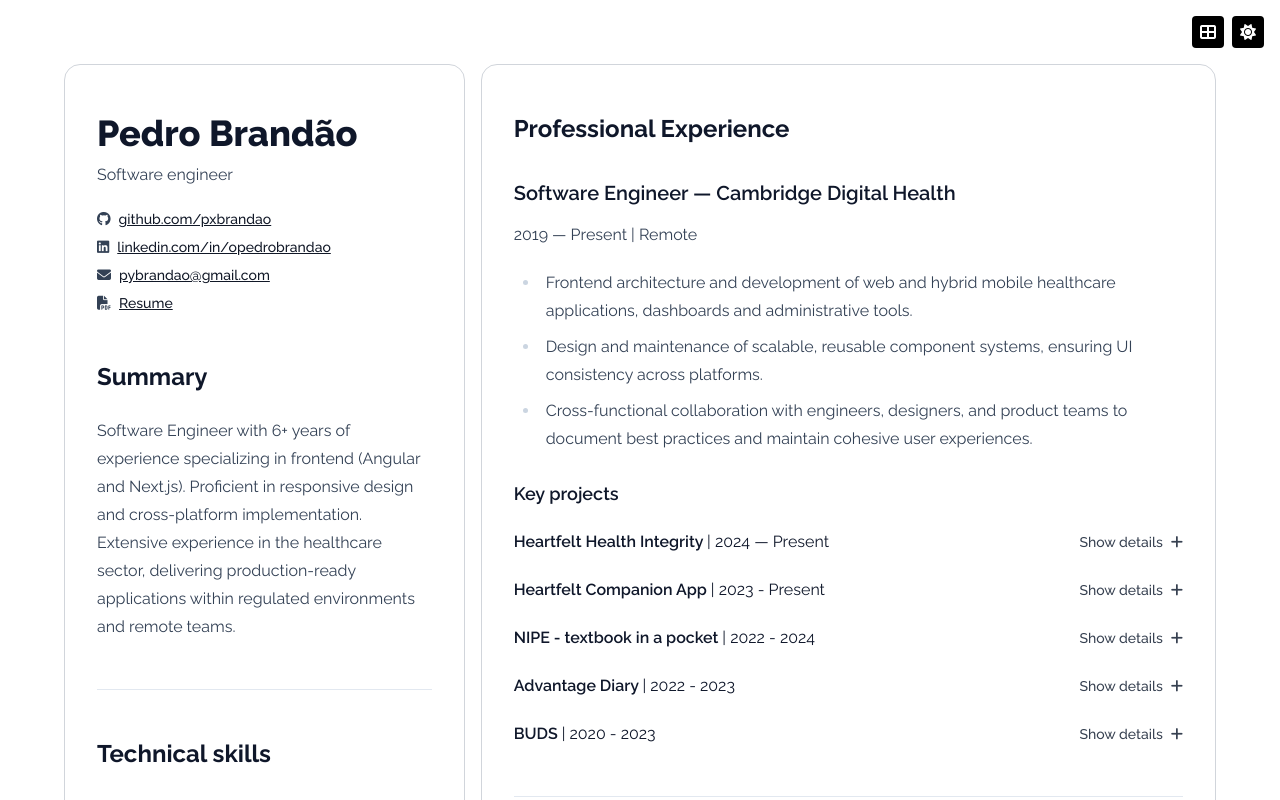
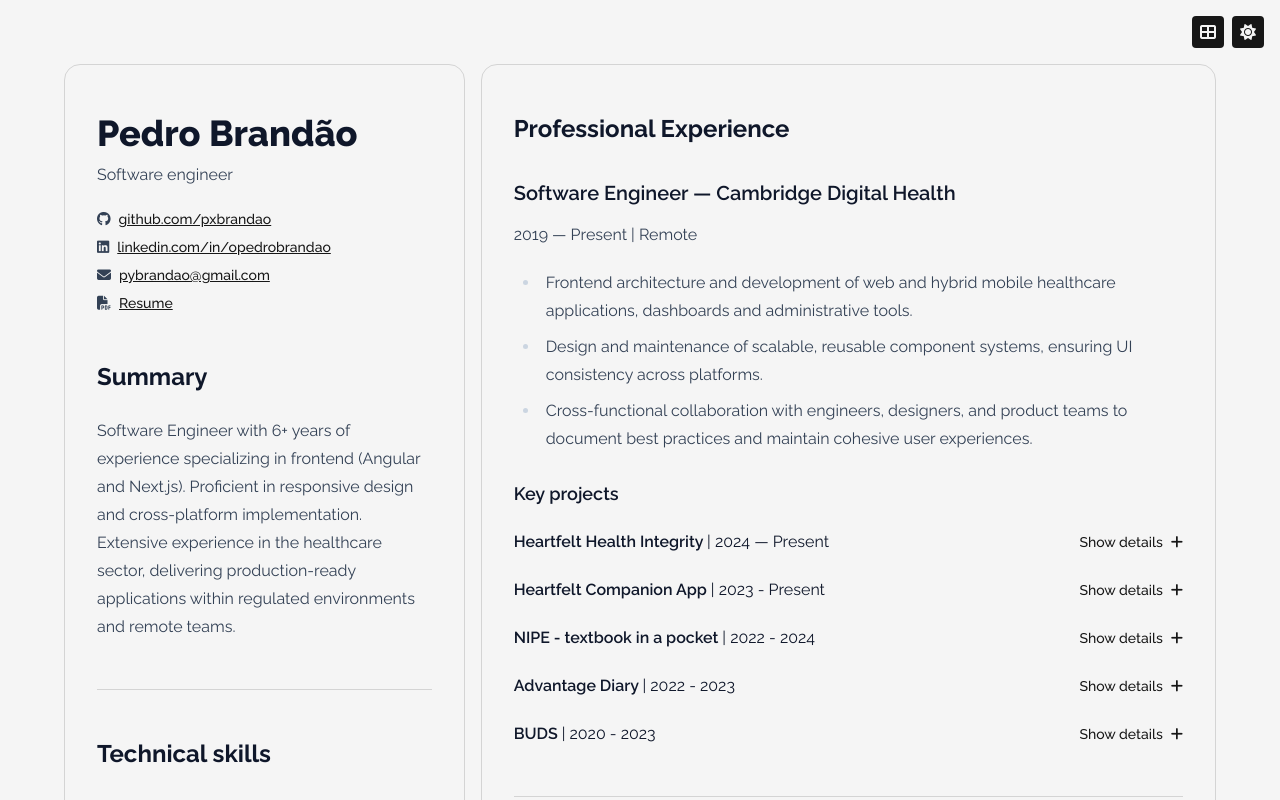
Before and after one commit to pxbrandao/pxbrandao.github.io, a plain HTML site: page index.html in a window 1280 px wide. Shown: the top 800 px of the page. Drawn offline with nearby package versions, Linux system fonts and the light colour scheme.

Commit message:
feat: override tailwind "grayish" styles [skip ci]

```diff
--- a/details-toggle.js
+++ b/details-toggle.js
@@ -6,7 +6,7 @@ class DetailsToggle extends HTMLElement {
     this.innerHTML = `
       <button type="button"
               class="flex items-center gap-2 text-sm font-medium
-                     text-gray-700 dark:text-gray-300
+                     text-neutral-900 dark:text-neutral-100
                      hover:underline focus:outline-none"
               aria-expanded="false">
               <span>Show details</span>
--- a/index.html
+++ b/index.html
@@ -32,7 +32,7 @@
     <script type="module" src="details-toggle.js"></script>
   </head>
 
-  <body class="bg-white text-gray-900 dark:bg-black dark:text-gray-100">
+  <body class="bg-neutral-100 text-neutral-900 dark:bg-neutral-900 dark:text-neutral-100">
     <header class="fixed w-full">
       <div class="flex justify-end p-4 gap-2">
         <layout-toggle></layout-toggle>
@@ -40,10 +40,10 @@
       </div>
     </header>
 
-    <main class="prose prose-slate dark:prose-invert max-w-4xl mx-auto py-16">
+    <main class="prose prose-slate dark:prose-invert max-w-4xl ml-16 py-16">
       <div
         id="left-col"
-        class="px-8 border-0 border-gray-300 dark:border-gray-700 xl:border rounded-2xl"
+        class="px-8 border-0 border-neutral-300 dark:border-neutral-700 xl:border rounded-2xl"
       >
         <section
           id="summary"
@@ -60,7 +60,7 @@
               <a
                 href="https://github.com/pxbrandao"
                 target="_blank"
-                class="text-gray-900 dark:text-gray-100"
+                class="text-neutral-900 dark:text-neutral-100"
               >
                 <span>github.com/pxbrandao</span>
               </a>
@@ -70,7 +70,7 @@
               <a
                 href="https://www.linkedin.com/in/opedrobrandao/"
                 target="_blank"
-                class="text-gray-900 dark:text-gray-100"
+                class="text-neutral-900 dark:text-neutral-100"
               >
                 <span>linkedin.com/in/opedrobrandao</span>
               </a>
@@ -79,7 +79,7 @@
               <i class="fa-solid fa-envelope"></i>
               <a
                 href="mailto:pybrandao@gmail.com"
-                class="text-gray-900 dark:text-gray-100"
+                class="text-neutral-900 dark:text-neutral-100"
               >
                 <span>pybrandao@gmail.com</span>
               </a>
@@ -89,7 +89,7 @@
               <a
                 href=""
                 target="_blank"
-                class="text-gray-900 dark:text-gray-100"
+                class="text-neutral-900 dark:text-neutral-100"
               >
                 <span>Resume</span>
               </a>
@@ -103,7 +103,7 @@
             healthcare sector, delivering production-ready applications within
             regulated environments and remote teams.
           </p>
-          <hr />
+          <hr class="border-neutral-300 dark:border-neutral-700"/>
         </section>
         <section id="skills" aria-labelledby="skills-heading" class="p-0">
           <h2 id="skills-heading">Technical skills</h2>
@@ -135,13 +135,13 @@
               (conversational)
             </li>
           </ul>
-          <hr class="xl:border-0" />
+          <hr class="border-neutral-300 dark:border-neutral-700 xl:border-0" />
         </section>
       </div>
       <div class="p-2"></div>
       <div
         id="right-col"
-        class="px-8 border-0 border-gray-300 dark:border-gray-700 xl:border rounded-2xl"
+        class="px-8 border-0 border-neutral-300 dark:border-neutral-700 xl:border rounded-2xl"
       >
         <section
           id="experience"
@@ -296,7 +296,7 @@
               </dd>
             </dl>
           </article>
-          <hr />
+          <hr class="border-neutral-300 dark:border-neutral-700"/>
         </section>
         <section
           id="prev-experience"
@@ -368,7 +368,7 @@
               </ul>
             </article>
           </div>
-          <hr />
+          <hr class="border-neutral-300 dark:border-neutral-700"/>
         </section>
         <section id="education" aria-labelledby="education-heading" class="p-0">
           <h2 id="education-heading" class="flex items-center justify-between">
@@ -395,7 +395,7 @@
               <p>2004 - 2010 | Porto</p>
             </article>
           </div>
-          <hr class="xl:border-0" />
+          <hr class="border-neutral-300 dark:border-neutral-700 xl:border-0"/>
         </section>
       </div>
     </main>
--- a/layout-toggle.js
+++ b/layout-toggle.js
@@ -24,8 +24,8 @@ class LayoutToggle extends HTMLElement {
     this.innerHTML = `
       <button
         class="flex items-center justify-center gap-2 px-4 py-2 rounded w-8 h-8
-               bg-black text-white
-               dark:bg-white dark:text-black
+               bg-neutral-900 text-neutral-100
+               dark:bg-neutral-100 dark:text-neutral-900
                focus:outline-none"
         aria-label="Toggle layout"
       >
--- a/theme-toggle.js
+++ b/theme-toggle.js
@@ -7,8 +7,8 @@ class ThemeToggle extends HTMLElement {
     this.innerHTML = `
       <button
         class="flex items-center justify-center gap-2 px-4 py-2 rounded w-8 h-8
-               bg-black text-white
-               dark:bg-white dark:text-black
+               bg-neutral-900 text-neutral-100
+               dark:bg-neutral-100 dark:text-neutral-900
                focus:outline-none"
         aria-label="Toggle theme"
       >
```
